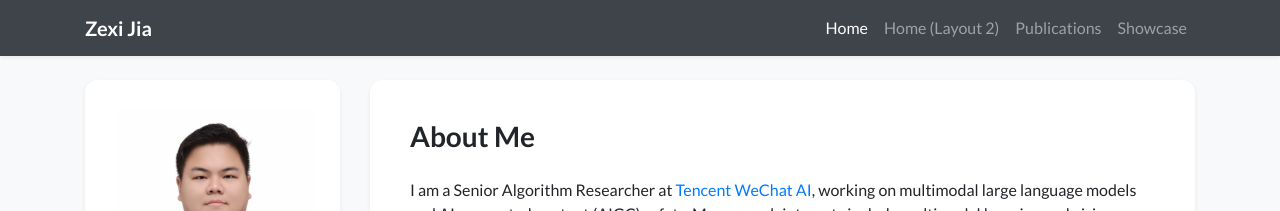
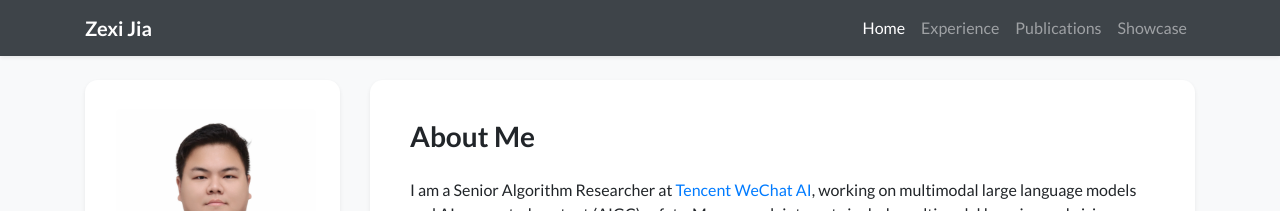
Before and after one commit to zexiJia/zexijia.github.io, a Jekyll site: the page built from index.html, in a window 1280 px wide. Shown: the top 211 px of the page. Built offline with Jekyll 4.4.1, drawn with Linux system fonts in a browser that asks for light colours; nearby versions of some CDN libraries; a style sheet for code colours, icons or effects is not loaded.

Commit message:
修改名字

```diff
--- a/_data/navigation.yml
+++ b/_data/navigation.yml
@@ -3,7 +3,7 @@ pages:
 #       For example, the `navbar_title` field in `showcase.html` is "Showcase" and the `name` field here should also be "Showcase"
 - name: Home
   url: /
-- name: Home (Layout 2)
+- name: Experience
   url: /index_layout2
 - name: Publications
   url: /publications
```
